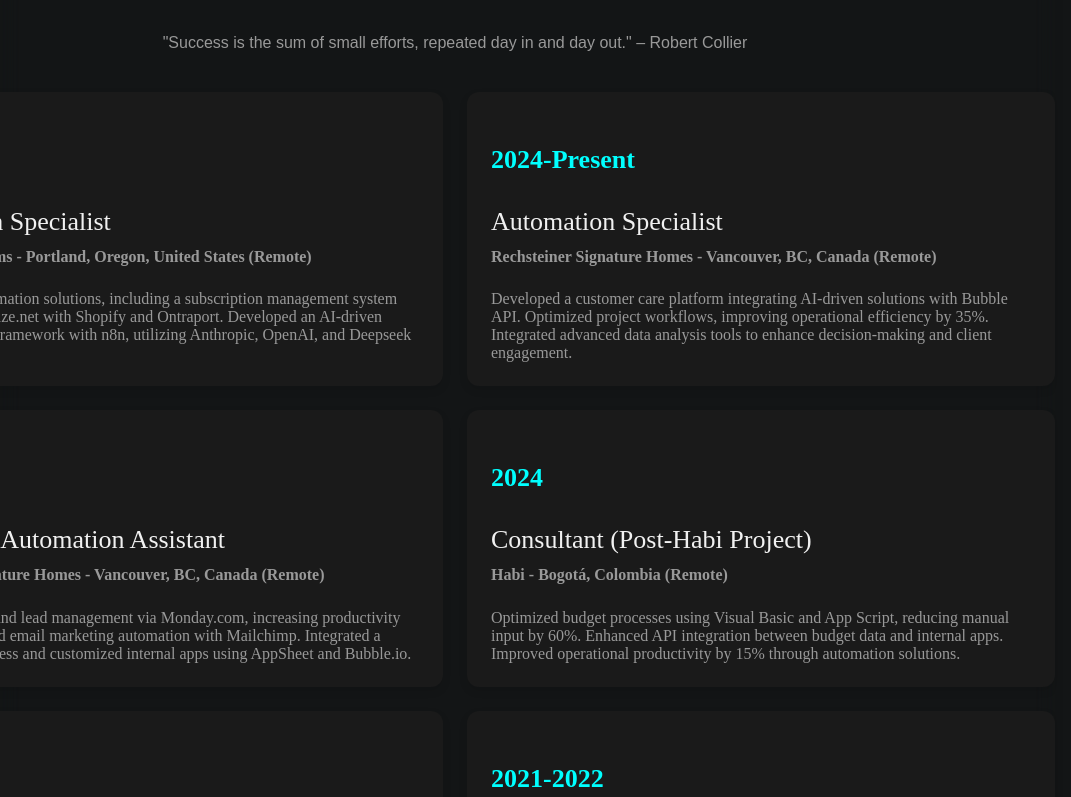
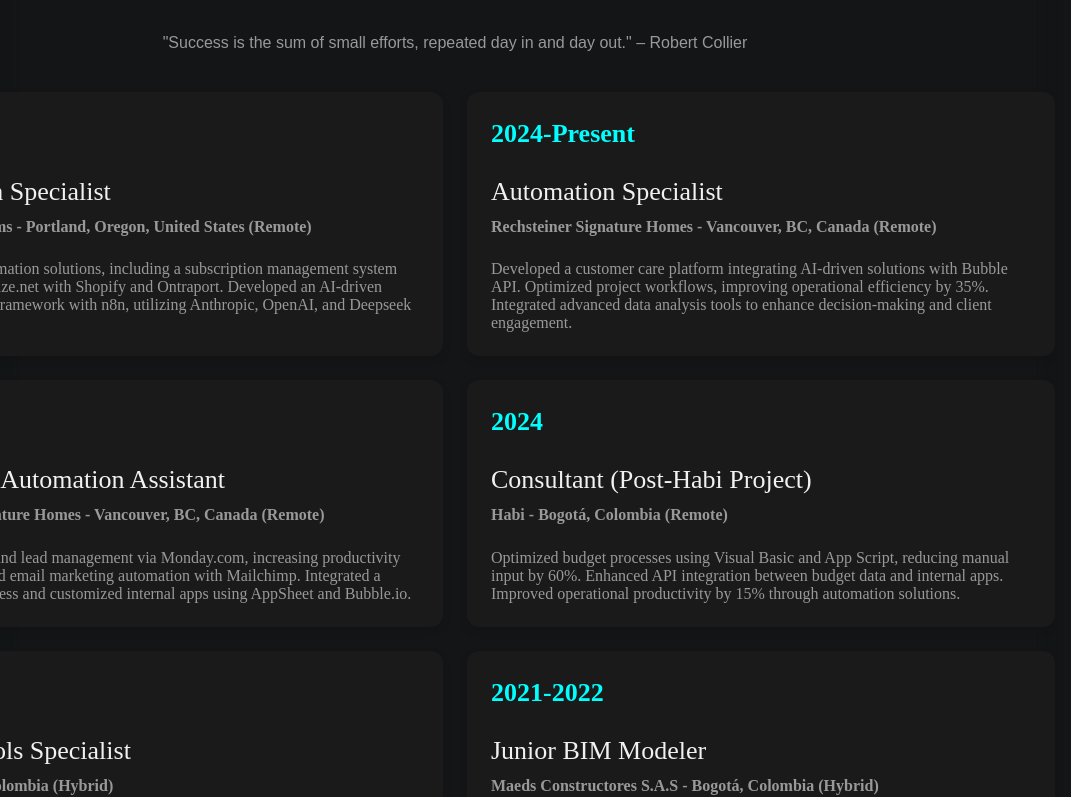
Before and after one commit to juanchovg1/mi-portafolio-frontend, a React (Vite) app: page / in a window 1280 px wide. Shown: the part 1328-2125 px from the top of the page, without its empty margins (0-1071 px from the left). Built offline with nearby package versions, Linux system fonts and the light colour scheme.

Commit message:
Update ResumeSection styles to enhance layout and visibility of resume year

```diff
--- a/src/styles/components/ResumeSection.css
+++ b/src/styles/components/ResumeSection.css
@@ -57,10 +57,24 @@
 }
 
 .resume-year {
-  font-family: 'Poppins'; /* Set font to Poppins */
+  white-space: pre-wrap;
+  overflow: visible;
+  font-family: Poppins;
+  font-size: 26px;
   font-weight: 900;
-  font-size: 26px;
-  line-height: 36px;
+  line-height: 1.4;
+  border-radius: 0px;
+  opacity: 1;
+  align-self: flex-start;
+  min-width: 0px;
+  order: 1;
+  min-height: 31px;
+  height: max-content;
+  flex-grow: 0;
+  flex-shrink: 0;
+  width: calc(100% + 0px);
+  margin: 0px;
+  z-index: 2;
   color: #00FFFF;
 }
 
```
